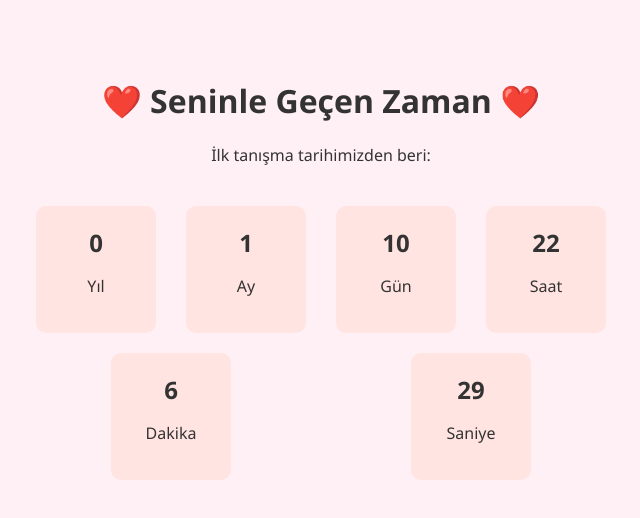
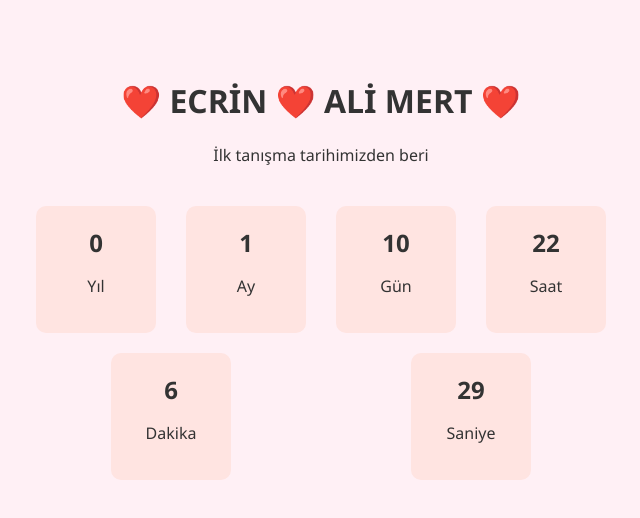
Before and after one commit to D4nd1ck/EcrinAlimert.com, a plain HTML site: page index.html in a window 1280 px wide. Shown: the whole page, without its empty margins (319-959 px from the left). Drawn offline with Linux system fonts and the light colour scheme.

Commit message:
Update index.html

```diff
--- a/index.html
+++ b/index.html
@@ -3,13 +3,13 @@
 <head>
     <meta charset="UTF-8">
     <meta name="viewport" content="width=device-width, initial-scale=1.0">
-    <title>Seninle Geçen Zaman</title>
+    <title>Ecrinimi sevdiğim her günüm</title>
     <link rel="stylesheet" href="style.css">
 </head>
 <body>
     <div class="container">
-        <h1>❤️ Seninle Geçen Zaman ❤️</h1>
-        <p class="since">İlk tanışma tarihimizden beri:</p>
+        <h1>❤️ ECRİN ❤️ ALİ MERT ❤️</h1>
+        <p class="since">İlk tanışma tarihimizden beri</p>
         <div class="timer">
             <div><span id="years">0</span><p>Yıl</p></div>
             <div><span id="months">0</span><p>Ay</p></div>
```
